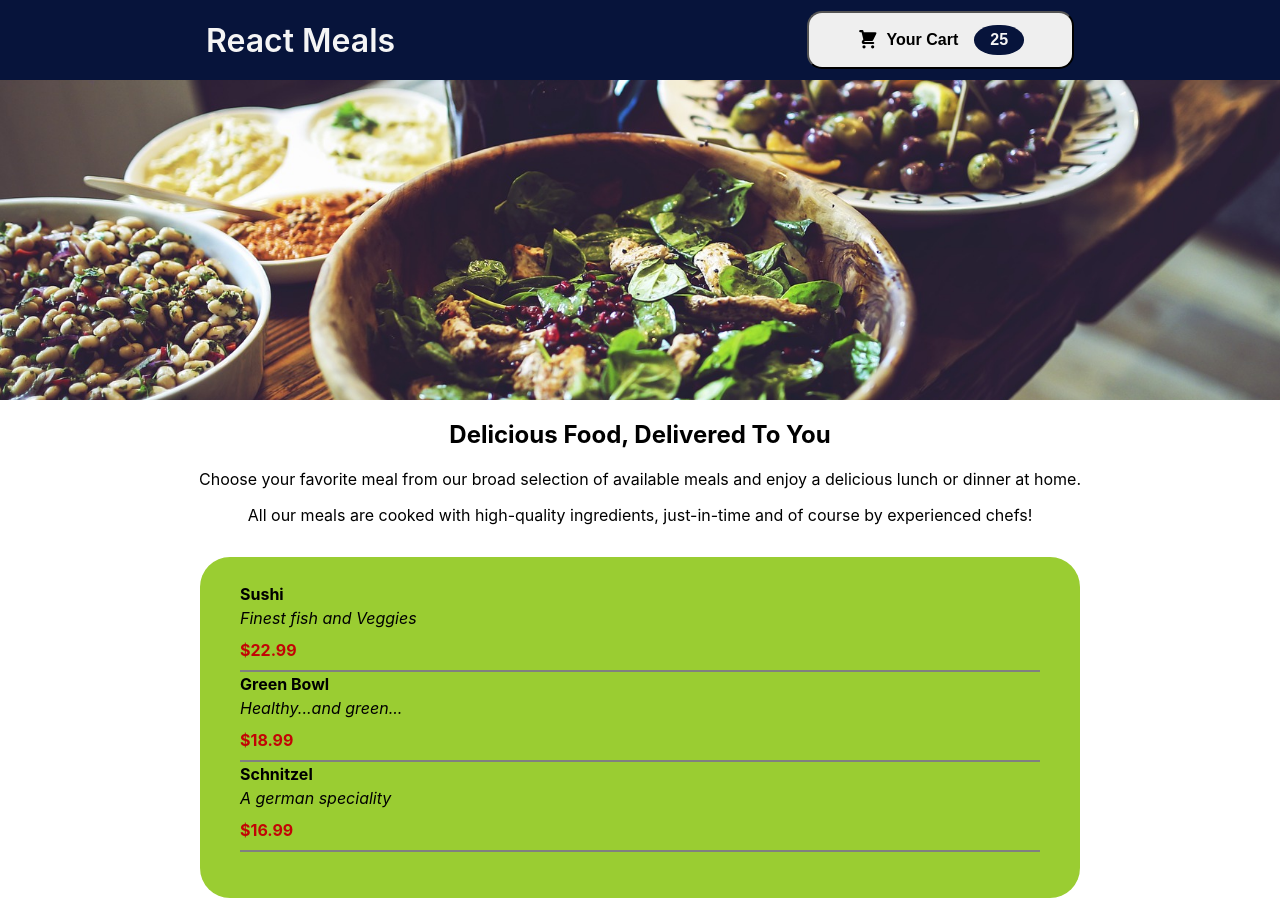
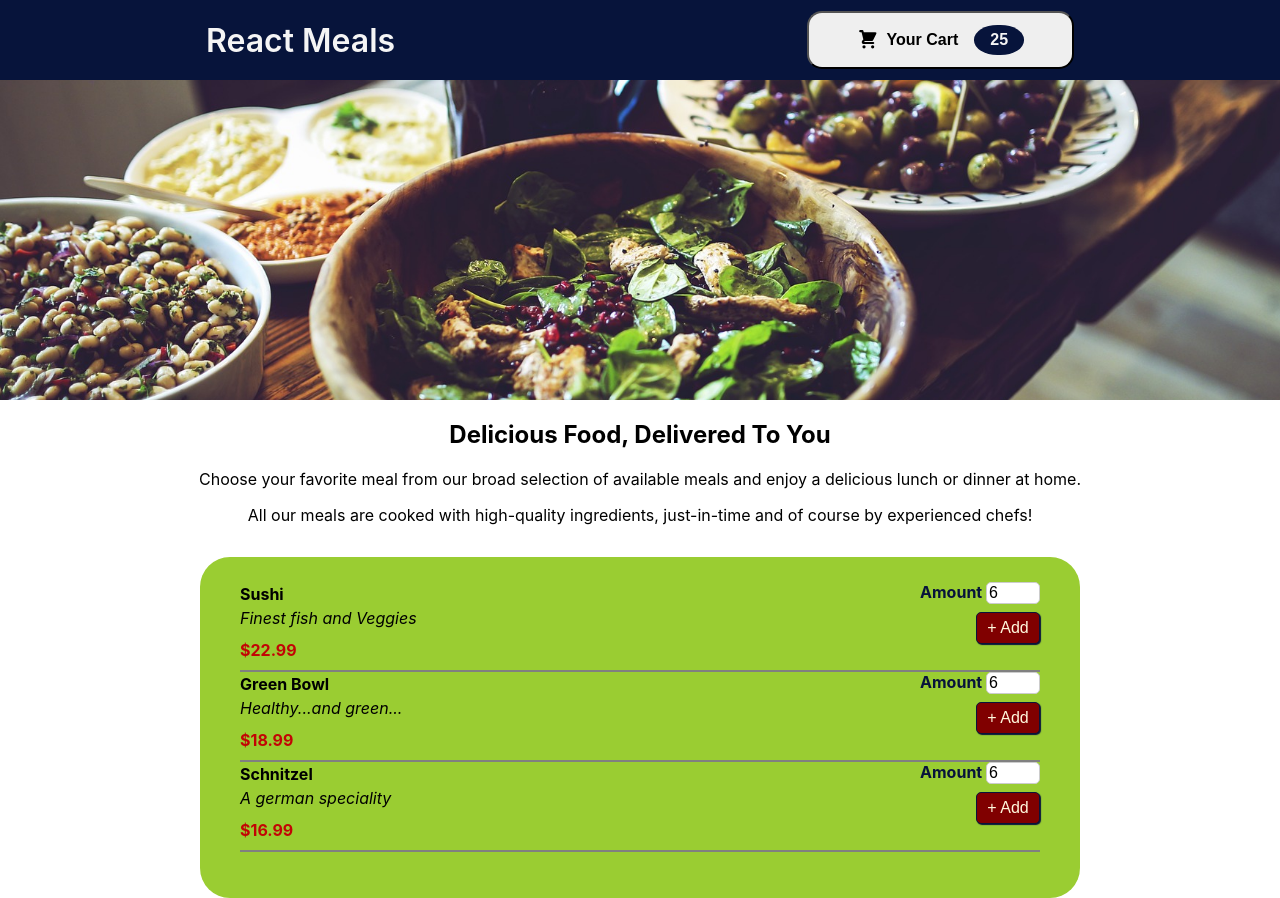
Before and after one commit to CateUch/the-food-order-app, a React (Create React App) app: page / in a window 1280 px wide. Built offline with nearby package versions, Linux system fonts and the light colour scheme.

Commit message:
meals components css

```diff
--- /dev/null
+++ b/src/components/Meals/MealItemForm.module.css
@@ -0,0 +1,25 @@
+.form input {
+    width: 3rem;
+    border-radius: 5px;
+    border: 1px solid #ccc;
+    font-size: inherit;
+}
+
+.form label {
+    /* font-style: italic; */
+    font-weight: bolder;
+    color: #07143b;
+
+}
+
+.form button {
+    color: cornsilk;
+    font-size: inherit;
+    background-color: maroon;
+    width: 4rem;
+    height: 2rem;
+    border-radius: 5px;
+    border: 1px solid #07143b;
+    box-shadow: 1px 1px 1px #07143b;
+    margin-top: 0.5rem;
+}
--- /dev/null
+++ b/src/components/Meals/MealItemForm.tsx
@@ -0,0 +1,16 @@
+import React from 'react';
+import style from './MealItemForm.module.css'
+
+const MealItemForm = () => {
+    return (
+        <div className={style.form}>
+        <label htmlFor="amount">Amount </label>
+        <input type="text" value='6' name='amount'/>
+        <div>
+        <button> + Add </button>
+        </div>
+        </div>
+    )
+}
+
+export default MealItemForm;
--- a/src/components/Meals/Meals.module.css
+++ b/src/components/Meals/Meals.module.css
@@ -15,13 +15,13 @@
     padding-bottom: 1.3rem;
 }
 .meals {
-    display: flex;
+    /* flex: 0 0 65%; */
+    /* display: flex; */
     flex-direction: column;
     text-align: start;
     width: 50rem;
     height: 4.5rem;
-    border-bottom: 2px solid gray;
-    border-style: solid 2px;
+
     line-height: 1.5rem;
     padding-bottom: 1rem;
 
@@ -38,3 +38,15 @@
     font-weight: bold;
     color: rgb(194, 5, 5)
 }
+.mealForm {
+    float: right;
+    flex: 1;
+    align-items: flex-end;
+    text-align: end;
+}
+
+.mealSection {
+    display: block;
+    border-bottom: 2px solid gray;
+    border-style: solid 2px;
+}
--- a/src/components/Meals/Meals.tsx
+++ b/src/components/Meals/Meals.tsx
@@ -2,7 +2,7 @@
 import React, { useState } from 'react';
 import style from './Meals.module.css';
 import MealsSummary from './MealsSummary';
-
+import MealItemForm from './/MealItemForm';
 
 
 function Meals() {
@@ -31,21 +31,31 @@ function Meals() {
     return (
         <>
             <MealsSummary />
-    <div className={style.mealsWindow}>
+            <li className={style.mealsWindow}>
                 {listOfMeals.map(item => {
                     return (
+                        <div className={style.mealSection}>
+                            <div className={style.mealForm}><MealItemForm /></div>
                             <div className={style.meals}>
-                        <span className={style.mealsName}>{item.name}</span>
-                        <span className={style.mealsDescriptione}>{item.description}</span>
-                        <span className={style.mealsPrice}>{item.price}</span>
+                                <div className={style.mealsName}>{item.name}</div>
+                                <div className={style.mealsDescriptione}>{item.description}</div>
+                                <div className={style.mealsPrice}>{item.price}</div>
+
+                            </div>
+
                         </div>
                     )
                 }
+
                 )}
-            </div>
+
+
+
+
+            </li>
         </>
+    )
 
-    )
 }
 
 export default Meals;
```
Lines whose indentation alone changed are shown as unchanged.
